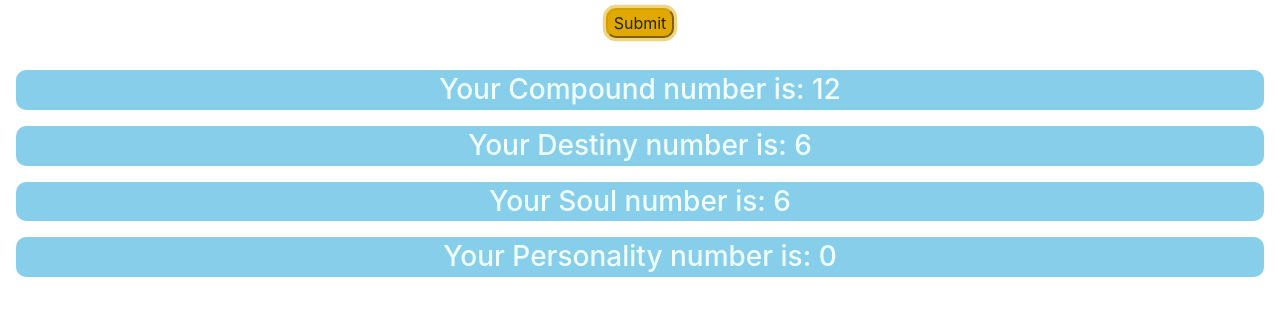
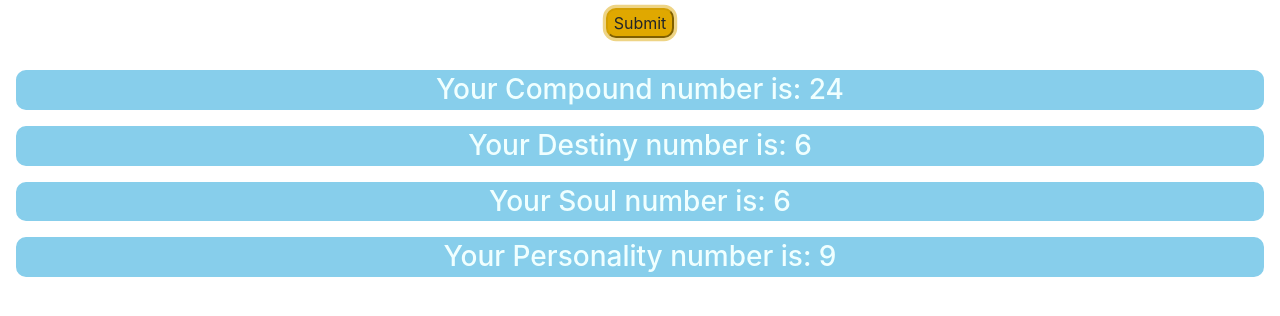
Before and after one commit to TahsinNurun/numerology-calculator, a React (Create React App) app: page / in a window 1280 px wide. Both pictures are taken after typing "Sample" into the empty fields and a click on the input 640 px from the left and 203 px from the top of the page. Shown: the part 180-496 px from the top of the page. Built offline with nearby package versions, Linux system fonts and the light colour scheme.

Commit message:
calculation correction

```diff
--- a/src/Componets/Home.js
+++ b/src/Componets/Home.js
@@ -3,7 +3,7 @@ import { useForm } from "react-hook-form";
 
 const Home = () => {
 
-    var textStyle={border:"3px solid skyBlue", borderRadius: "10px", color:"Azure", backgroundColor:"skyBlue"};
+    var textStyle = { border: "3px solid skyBlue", borderRadius: "10px", color: "Azure", backgroundColor: "skyBlue" };
 
     const { register, handleSubmit, formState: { errors } } = useForm();
     const [givenName, setGivenName] = useState('');
@@ -13,8 +13,8 @@ const Home = () => {
 
     const providedName = (data) => {
         var x = {
-            A:1, I:1, J:1, Q:1, Y:1, B:2, K:2, R:2, C:3, G:3, L:3,S:3, D:4 , M:4, T:4, E:5, H:5, N:5, X:5, U:6, V:6, W:6,
-            O:7, Z:7, F:8, P:8
+            A: 1, I: 1, J: 1, Q: 1, Y: 1, B: 2, K: 2, R: 2, C: 3, G: 3, L: 3, S: 3, D: 4, M: 4, T: 4, E: 5, H: 5, N: 5, X: 5, U: 6, V: 6, W: 6,
+            O: 7, Z: 7, F: 8, P: 8
         };
         var name = data.example.replace(/\s/g, '').toUpperCase();
         var nameScore = 0;
@@ -24,21 +24,23 @@ const Home = () => {
             nameScore = nameScore + curValue;
             console.log(nameScore);
         }
-        // return nameScore;
-        var output = [];
-        var sNum = nameScore.toString();
-        for(var i = 0; i < sNum.length; i++) {
-            output.push(+sNum.charAt(i));
+        return nameScore;
+    }
+
+    function getSinDig(n) {
+        if(n < 10 || n === 11 ){
+            return n;
         }
-        console.log(output);
-        var sum = output.reduce((a,b) => a + b);
-        // if(sum<10){
-        //     return sum
-        // }else{
-        //     sum.reduce((a,b) => a + b);
-        // }
-        return sum;
+        const lastDig = n % 10;
+        const remainNum = Math.floor(n / 10);
+        return getSinDig(lastDig + getSinDig(remainNum));
+    }
 
+    const destNum = (data) => {
+        const resNameScore = providedName(data);
+            var dNum = getSinDig(resNameScore);
+            console.log(dNum);
+            return (dNum);
     }
 
     const soulNum = (data, params) => {
@@ -48,13 +50,27 @@ const Home = () => {
             if (str[i] === 'A' || str[i] === 'E' || str[i] === 'I' || str[i] === 'O' || str[i] === 'U') {
                 strVow += str[i];
             }
+            console.log(strVow)
         }
         var desireNum = params({ example: strVow });
-        return desireNum;
+            var dNum = getSinDig(desireNum);
+            console.log(dNum);
+            return (dNum);
     }
 
-    const perNum = (proName, soulName, data) => {
-        return Math.abs(soulName(data) - proName(data, soulName));
+    const personNum = (data, params) => {
+        var strCon = '';
+        var str = data.example.replace(/\s/g, '').toUpperCase();
+        for (var i = 0; i < str.length; i++) {
+            if (str[i] !== 'A' && str[i] !== 'E' && str[i] !== 'I' && str[i] !== 'O' && str[i] !== 'U') {
+                strCon += str[i];
+            }
+            console.log(strCon)
+        }
+        var desireNum = params({ example: strCon });
+            var dNum = getSinDig(desireNum);
+            console.log(dNum);
+            return (dNum);
     }
 
     return (
@@ -67,10 +83,10 @@ const Home = () => {
                 <br />
                 <input className="btn-warning m-3" style={{ borderRadius: "10px" }} type="submit" />
             </form>
-            {givenName && <h3  className="m-3" style={textStyle}>Your Compound number is: {providedName(givenName)+soulNum(givenName,providedName)+perNum(soulNum,providedName,givenName)} </h3>}
-            {givenName && <h3 className="m-3" style={textStyle}>Your Destiny number is: {providedName(givenName)}</h3>}
-            {givenName && <h3  className="m-3" style={textStyle}>Your Soul number is: {soulNum(givenName, providedName)}</h3>}
-            {givenName && <h3  className="m-3" style={textStyle}>Your Personality number is: {perNum(soulNum, providedName, givenName)} </h3>}
+            {givenName && <h3 className="m-3" style={textStyle}>Your Compound number is: {providedName(givenName)}</h3>}
+            {givenName && <h3 className="m-3" style={textStyle}>Your Destiny number is: {destNum(givenName)}</h3>}
+            {givenName && <h3 className="m-3" style={textStyle}>Your Soul number is: {soulNum(givenName, providedName)}</h3>}
+            {givenName && <h3 className="m-3" style={textStyle}>Your Personality number is: {personNum(givenName, providedName)} </h3>}
         </div>
     );
 };
```
